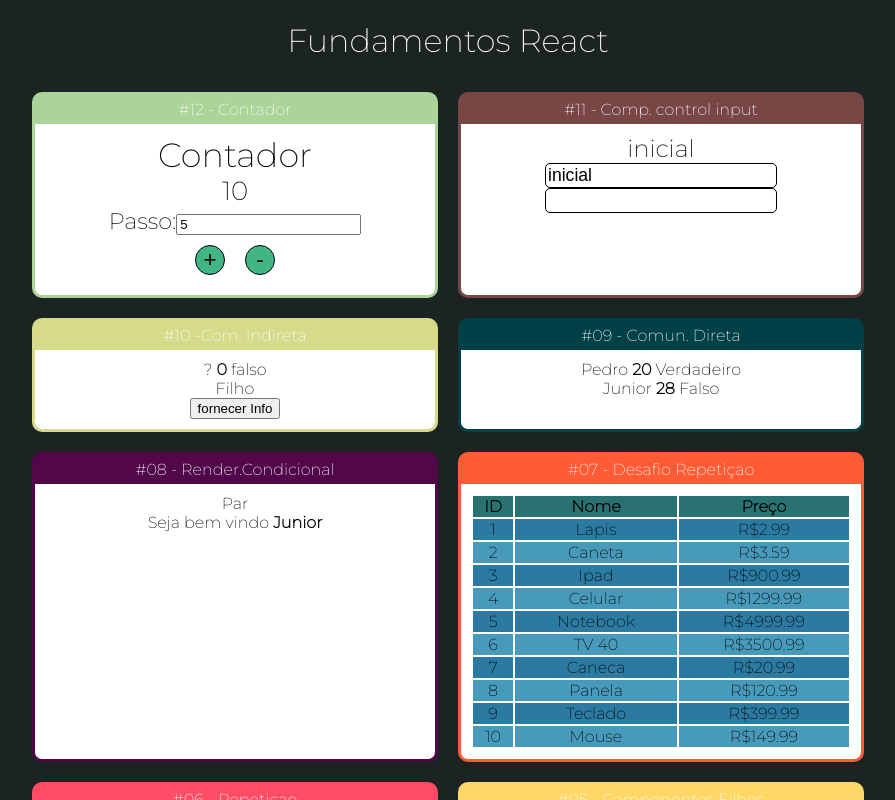
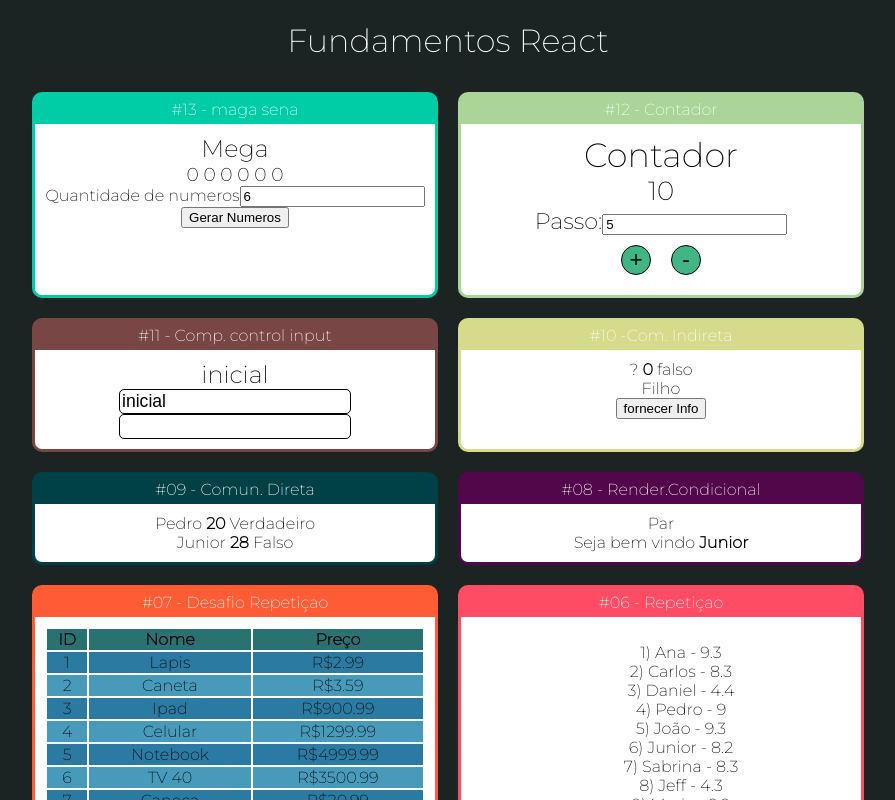
Before and after one commit to Junior-Schons/fundamentos, a React (Create React App) app: page / in a window 1280 px wide. Shown: the top 800 px of the page, without its empty margins (192-1087 px from the left). Built offline with nearby package versions, Linux system fonts and the light colour scheme.

Commit message:
att/02
att. 26/02

```diff
--- a/src/App.jsx
+++ b/src/App.jsx
@@ -2,6 +2,7 @@ import './App.css'
 
 import React from "react";
 
+import Mega from './components/mega/Mega';
 import Input from './components/formulario/Input';
 import IndiretaPai from './components/comunicacao/IndiretaPai';
 import UsuarioInfo from './components/Condicional/UsuarioInfo';
@@ -24,6 +25,9 @@ export default () => {
             <h1>Fundamentos React</h1>
 
             <div className="Cards">
+                <Card titulo='#13 - maga sena ' color='#00CDa6' >
+                    <Mega qtd={6}></Mega>
+                </Card>
                 <Card titulo='#12 - Contador ' color='#abD498' >
                     <Contador numeroInicial={10}></Contador>
                 </Card>
--- /dev/null
+++ b/src/components/mega/Mega.jsx
@@ -0,0 +1,39 @@
+import React, { useState } from "react";
+
+
+export default (props)=>{
+    function gerarNumerosAleatorios(min, max, array){
+        const aleatorio = parseInt(Math.random() * (max - min)) + min;
+        return array.includes(aleatorio) ? gerarNumerosAleatorios (min, max, array) : aleatorio;
+    }
+
+    function gerarNumeros(qtd){
+        const numeros = Array(qtd)
+        .fill(0)
+        .reduce((nums)=>{
+            const novoNumero = gerarNumerosAleatorios(1, 60, nums)
+            return [...nums, novoNumero]
+        }, [])
+        .sort((n1, n2)=> n1 - n2)
+
+        return numeros;
+
+    }
+
+        const [qtd, setQtd] = useState(props.qtd || 6);
+        const numerosIniciais = Array(qtd).fill(0);
+        const [numeros, setNumeros] = useState(numerosIniciais)
+
+        return(
+            <div>
+                <h2>Mega</h2>
+                <h3>{numeros.join(' ')}</h3>
+                <div>
+                    <label>Quantidade de numeros</label>
+                    <input type="number" value={qtd}
+                    onChange={e =>setQtd(+e.target.value)}/>
+                </div>
+                <button onClick={_=> setNumeros(gerarNumeros(qtd))}>Gerar Numeros</button>
+            </div>
+        )
+    }
```
